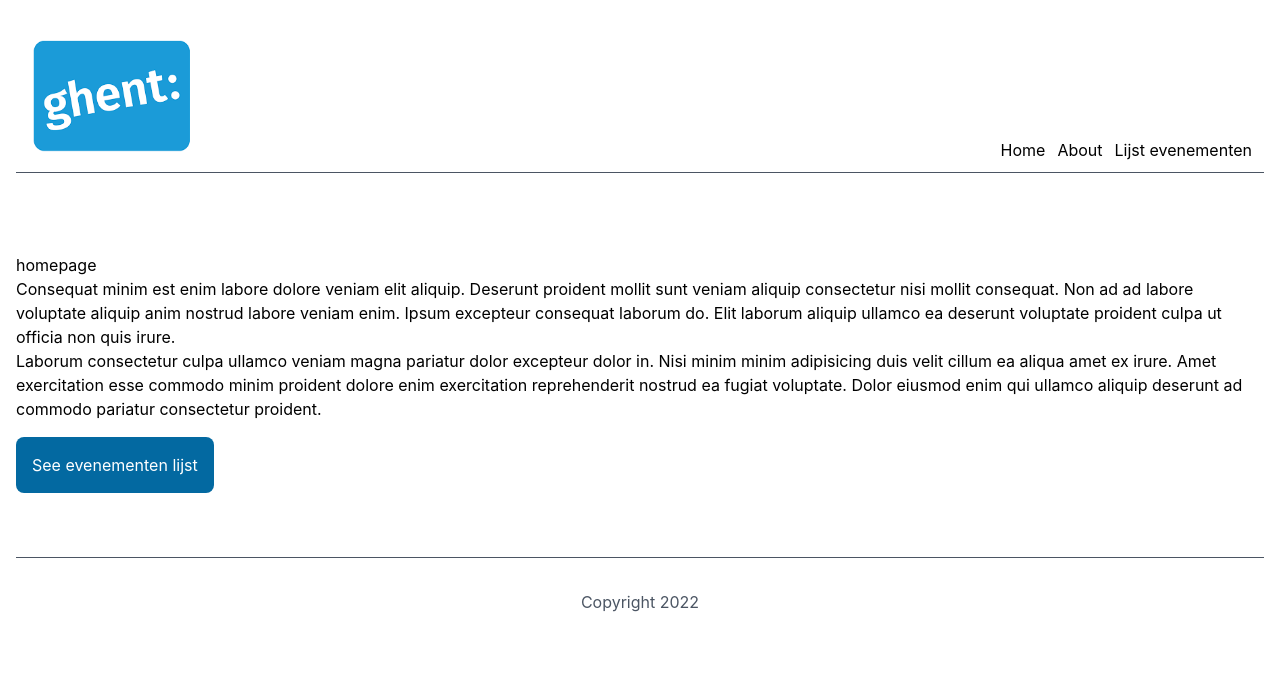
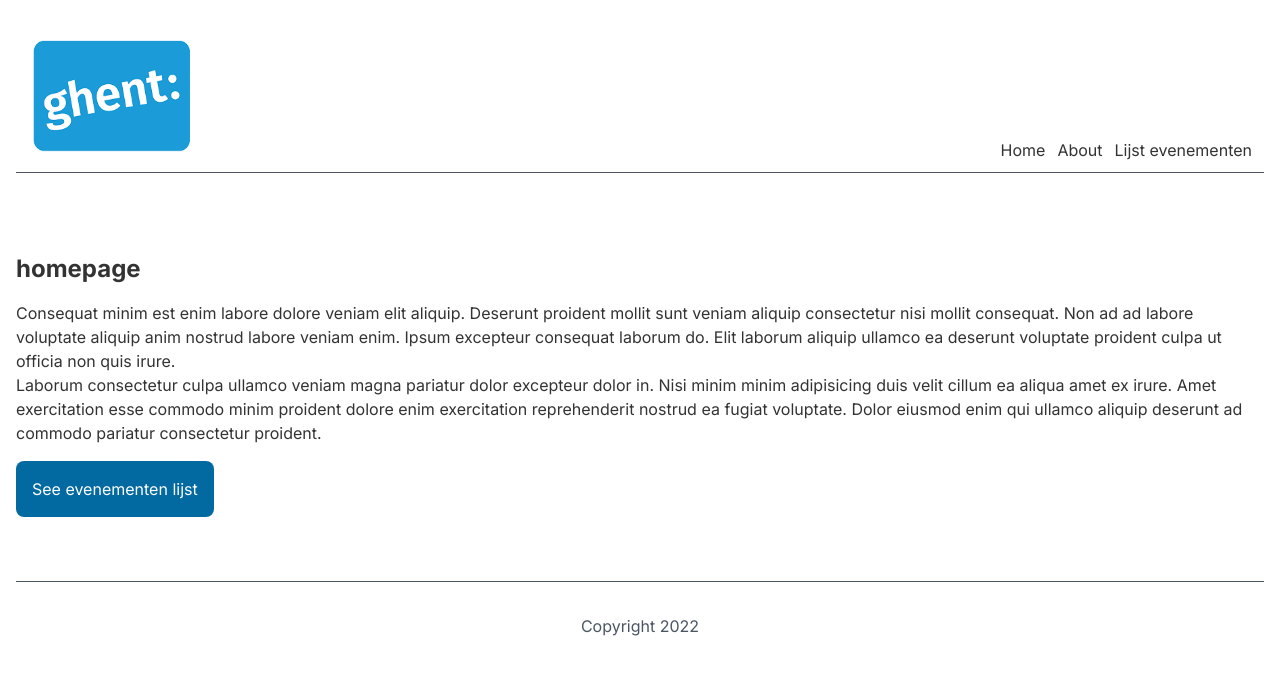
Before and after one commit to sdebals/stapnaardeklas, a Next.js app: page / in a window 1280 px wide. Shown: the top 674 px of the page. Built offline with nearby package versions, Linux system fonts and the light colour scheme.

Commit message:
evenementen add content

```diff
--- a/next.config.js
+++ b/next.config.js
@@ -1,6 +1,9 @@
 /** @type {import('next').NextConfig} */
 const nextConfig = {
   reactStrictMode: true,
+  images: {
+    domains: ['communicatie-digitaal.gent.be'],
+  },
 }
 
 module.exports = nextConfig
--- a/pages/evenementen/index.js
+++ b/pages/evenementen/index.js
@@ -1,5 +1,6 @@
 import Layout from '../../components/Layout'
 import Link from 'next/link'
+import Image from 'next/image';
 
 export const getStaticProps = async () => {
     /** runs at build time */
@@ -14,14 +15,30 @@ export const getStaticProps = async () => {
 const Evenementen = ({ evenementen }) => {
     return (
             <div>
-                <h2>Alle evenementen</h2>
+                <h1>Alle evenementen</h1>
+                <div className="grid grid-cols-4 gap-2">
                 {evenementen.map(evenement => (
                     <Link href={'/evenementen/' + evenement.record.id} key={evenement.record.id} >
-                        <a >
-                            <h3>{evenement.record.fields.titel}</h3>
+                        <a className="bg-gray-200 block mb-4">
+                            <div className="h-40 relative">
+                                <Image src={evenement.record.fields.teaser_img_url} layout="fill" objectFit='cover'/>
+                            </div>
+                            <div className="p-4">
+                                <h3 className="text-md font-bold">{evenement.record.fields.titel}</h3>
+                                <p>{evenement.record.fields.tag_1}</p>
+                                <p>{evenement.record.fields.adres}<br/>
+                                    {evenement.record.fields.postcode}
+                                    {evenement.record.fields.gemeente}
+                                </p>
+                                <button className="text-sky-600 font-bold">Lees meer</button>
+
+                            </div>
+
+
                         </a>
                     </Link>
                 ))}
+                </div>
             </div>
     );
 }
--- a/styles/globals.css
+++ b/styles/globals.css
@@ -1,20 +1,23 @@
+@import url('https://fonts.googleapis.com/css2?family=Inter:wght@400;700&display=swap');
+
 @tailwind base;
 @tailwind components;
 @tailwind utilities;
 
-html,
+@layer base {
+  body {
+    @apply bg-white text-gray-800;
+  }
+
+  h1 {
+    @apply text-2xl font-bold mb-4;
+  }
+  h2 {
+    @apply text-xl font-bold mb-4;
+  }
+}
 body {
-  padding: 0;
-  margin: 0;
-  font-family: -apple-system, BlinkMacSystemFont, Segoe UI, Roboto, Oxygen,
-    Ubuntu, Cantarell, Fira Sans, Droid Sans, Helvetica Neue, sans-serif;
+
+
+  color: #333;
 }
-
-a {
-  color: inherit;
-  text-decoration: none;
-}
-
-* {
-  box-sizing: border-box;
-}
--- a/tailwind.config.js
+++ b/tailwind.config.js
@@ -4,7 +4,14 @@ module.exports = {
     "./components/**/*.{js,ts,jsx,tsx}",
   ],
   theme: {
-    extend: {},
+    container: {
+      center: true,
+    },
+    fontFamily: {
+      sans: ['Inter', 'sans-serif'],
+    },
+    extend: {
+    },
   },
   plugins: [],
 }
```
Also changed, not shown: pages/evenementen/evenementen.module.css (added).
